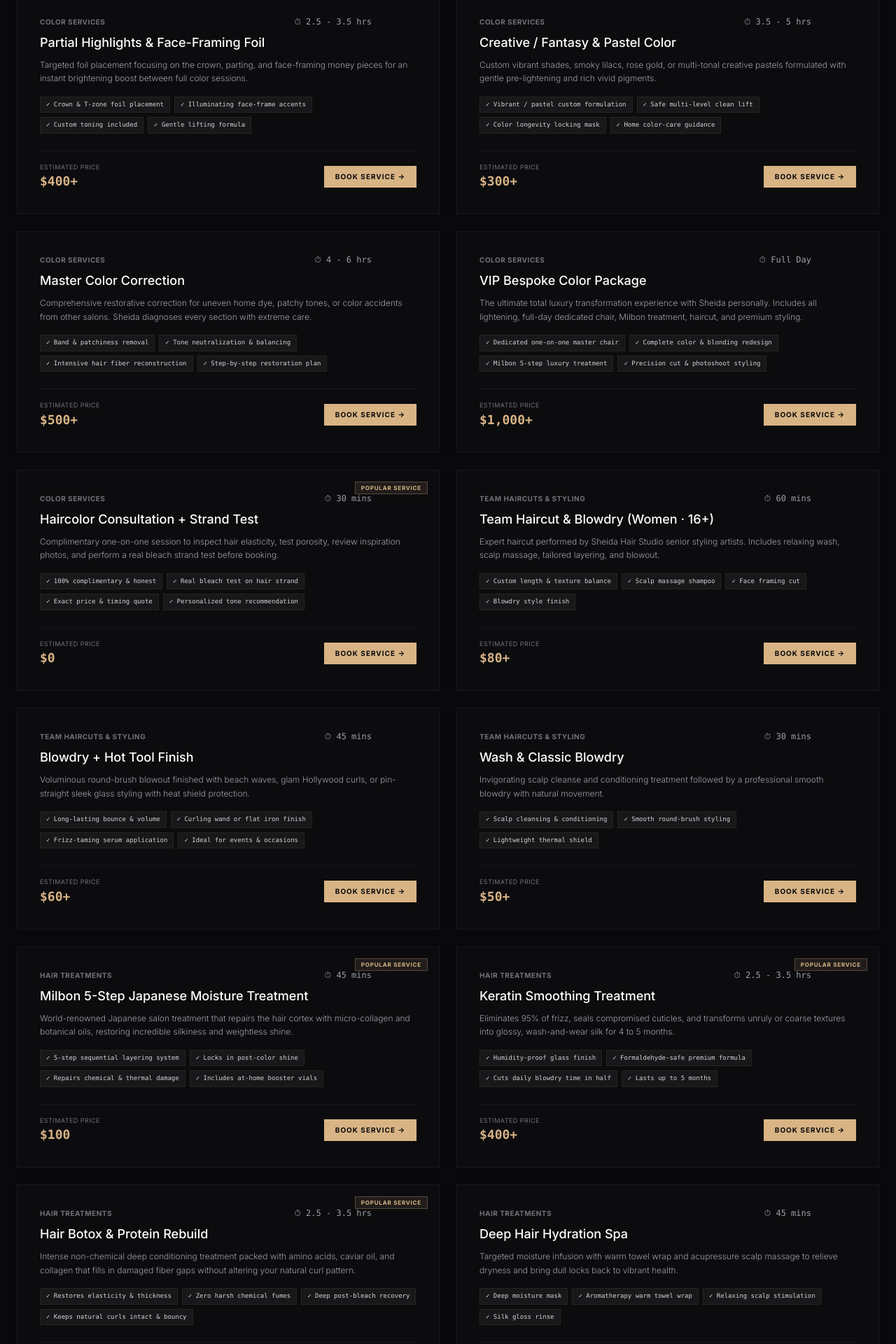
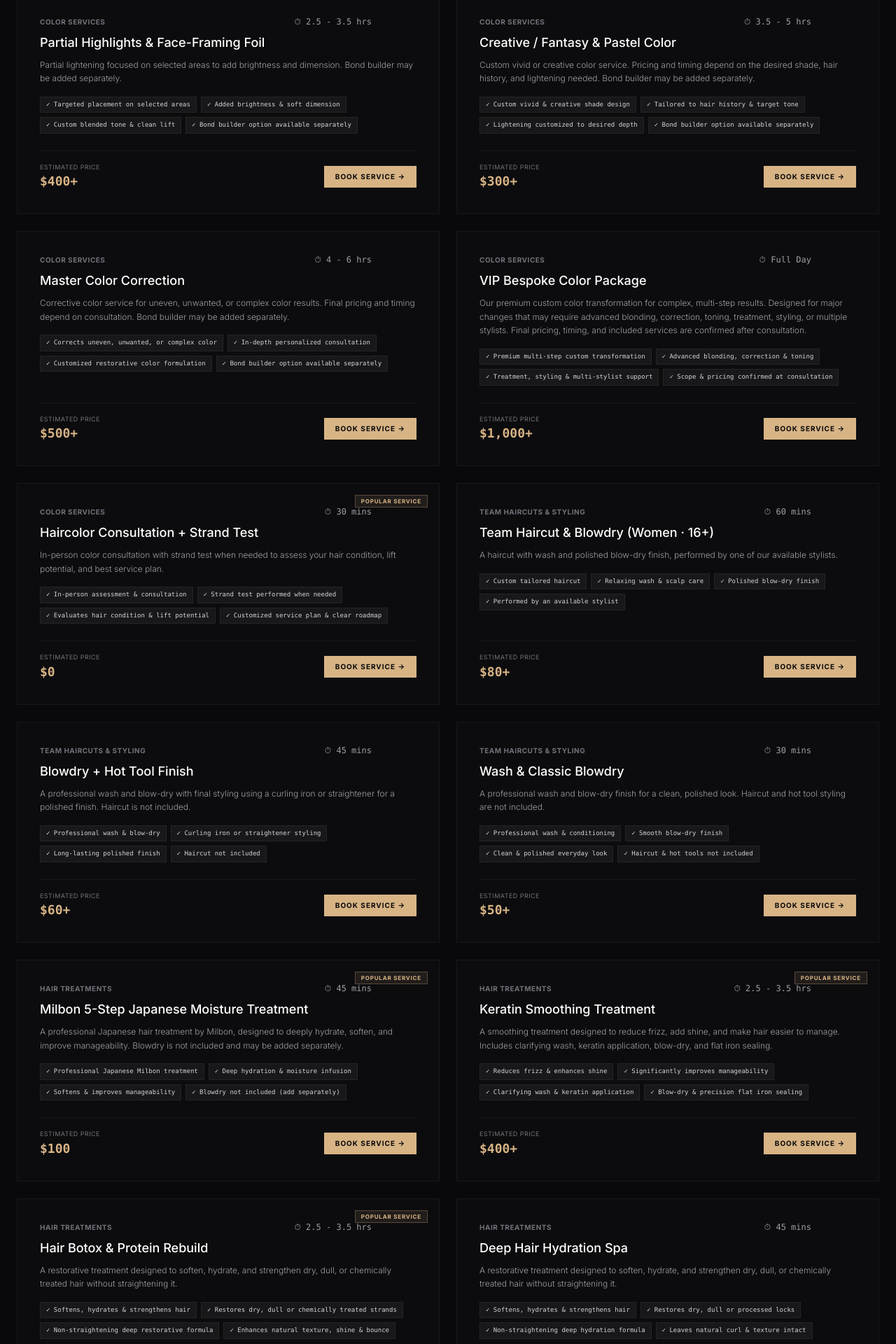
Before and after one commit to seanbee73/Sheida-Hair, a React (Vite) app: page / in a window 1280 px wide. Shown: the part 2360-4280 px from the top of the page at 70% size. Built offline with nearby package versions, Linux system fonts and the light colour scheme; some icons are missing.

Commit message:
feat(services): update root color service descriptions
Refine service descriptions and feature lists for Root Touch-Up and Gloss Toner services to clarify scope and specify that blowdry is not included.

```diff
--- a/src/data/salonData.ts
+++ b/src/data/salonData.ts
@@ -135,12 +135,12 @@ export const INITIAL_SERVICES: HairService[] = [
     priceEstimate: '$100+',
     duration: '90 mins',
     description:
-      'Precise single-process root color application for 100% seamless gray coverage or base tone maintenance that seamlessly matches mid-lengths.',
+      'Root color application for new growth only, designed to refresh your base and blend regrowth. Blowdry is not included and may be added separately.',
     features: [
-      '100% opaque gray coverage',
-      'Scalp barrier soothing application',
-      'Accurate tone matching',
-      'Clarifying wash & shine rinse',
+      'New growth root color application',
+      'Base shade refresh & seamless blending',
+      'Effective gray coverage & tone match',
+      'Blowdry not included (add separately)',
     ],
   },
   {
@@ -150,12 +150,12 @@ export const INITIAL_SERVICES: HairService[] = [
     priceEstimate: '$150+',
     duration: '2 hrs',
     description:
-      'Complete root regrowth coloring combined with an all-over tonal gloss glaze to refresh previous highlights, eliminate brassiness, and restore mirror shine.',
+      'Root color with a toner refresh to balance the overall shade and blend roots with pre-lightened lengths. Blowdry is not included and may be added separately.',
     features: [
-      'Root coverage + all-over glaze',
-      'Neutralizes brassy yellow tones',
-      'Adds luminous prismatic shine',
-      'Deep conditioning treatment',
+      'Root color + overall toner refresh',
+      'Balances shade from root to lengths',
+      'Seamless blend with pre-lightened hair',
+      'Blowdry not included (add separately)',
     ],
   },
   {
@@ -165,12 +165,12 @@ export const INITIAL_SERVICES: HairService[] = [
     priceEstimate: '$400+',
     duration: '2.5 - 3.5 hrs',
     description:
-      'Targeted foil placement focusing on the crown, parting, and face-framing money pieces for an instant brightening boost between full color sessions.',
+      'Partial lightening focused on selected areas to add brightness and dimension. Bond builder may be added separately.',
     features: [
-      'Crown & T-zone foil placement',
-      'Illuminating face-frame accents',
-      'Custom toning included',
-      'Gentle lifting formula',
+      'Targeted placement on selected areas',
+      'Added brightness & soft dimension',
+      'Custom blended tone & clean lift',
+      'Bond builder option available separately',
     ],
   },
   {
@@ -180,12 +180,12 @@ export const INITIAL_SERVICES: HairService[] = [
     priceEstimate: '$300+',
     duration: '3.5 - 5 hrs',
     description:
-      'Custom vibrant shades, smoky lilacs, rose gold, or multi-tonal creative pastels formulated with gentle pre-lightening and rich vivid pigments.',
+      'Custom vivid or creative color service. Pricing and timing depend on the desired shade, hair history, and lightening needed. Bond builder may be added separately.',
     features: [
-      'Vibrant / pastel custom formulation',
-      'Safe multi-level clean lift',
-      'Color longevity locking mask',
-      'Home color-care guidance',
+      'Custom vivid & creative shade design',
+      'Tailored to hair history & target tone',
+      'Lightening customized to desired depth',
+      'Bond builder option available separately',
     ],
   },
   {
@@ -195,12 +195,12 @@ export const INITIAL_SERVICES: HairService[] = [
     priceEstimate: '$500+',
     duration: '4 - 6 hrs',
     description:
-      'Comprehensive restorative correction for uneven home dye, patchy tones, or color accidents from other salons. Sheida diagnoses every section with extreme care.',
+      'Corrective color service for uneven, unwanted, or complex color results. Final pricing and timing depend on consultation. Bond builder may be added separately.',
     features: [
-      'Band & patchiness removal',
-      'Tone neutralization & balancing',
-      'Intensive hair fiber reconstruction',
-      'Step-by-step restoration plan',
+      'Corrects uneven, unwanted, or complex color',
+      'In-depth personalized consultation',
+      'Customized restorative color formulation',
+      'Bond builder option available separately',
     ],
   },
   {
@@ -210,12 +210,12 @@ export const INITIAL_SERVICES: HairService[] = [
     priceEstimate: '$1,000+',
     duration: 'Full Day',
     description:
-      'The ultimate total luxury transformation experience with Sheida personally. Includes all lightening, full-day dedicated chair, Milbon treatment, haircut, and premium styling.',
+      'Our premium custom color transformation for complex, multi-step results. Designed for major changes that may require advanced blonding, correction, toning, treatment, styling, or multiple stylists. Final pricing, timing, and included services are confirmed after consultation.',
     features: [
-      'Dedicated one-on-one master chair',
-      'Complete color & blonding redesign',
-      'Milbon 5-step luxury treatment',
-      'Precision cut & photoshoot styling',
+      'Premium multi-step custom transformation',
+      'Advanced blonding, correction & toning',
+      'Treatment, styling & multi-stylist support',
+      'Scope & pricing confirmed at consultation',
     ],
   },
   {
@@ -225,12 +225,12 @@ export const INITIAL_SERVICES: HairService[] = [
     priceEstimate: '$0',
     duration: '30 mins',
     description:
-      'Complimentary one-on-one session to inspect hair elasticity, test porosity, review inspiration photos, and perform a real bleach strand test before booking.',
+      'In-person color consultation with strand test when needed to assess your hair condition, lift potential, and best service plan.',
     features: [
-      '100% complimentary & honest',
-      'Real bleach test on hair strand',
-      'Exact price & timing quote',
-      'Personalized tone recommendation',
+      'In-person assessment & consultation',
+      'Strand test performed when needed',
+      'Evaluates hair condition & lift potential',
+      'Customized service plan & clear roadmap',
     ],
     popular: true,
   },
@@ -243,12 +243,12 @@ export const INITIAL_SERVICES: HairService[] = [
     priceEstimate: '$80+',
     duration: '60 mins',
     description:
-      'Expert haircut performed by Sheida Hair Studio senior styling artists. Includes relaxing wash, scalp massage, tailored layering, and blowout.',
+      'A haircut with wash and polished blow-dry finish, performed by one of our available stylists.',
     features: [
-      'Custom length & texture balance',
-      'Scalp massage shampoo',
-      'Face framing cut',
-      'Blowdry style finish',
+      'Custom tailored haircut',
+      'Relaxing wash & scalp care',
+      'Polished blow-dry finish',
+      'Performed by an available stylist',
     ],
   },
   {
@@ -258,12 +258,12 @@ export const INITIAL_SERVICES: HairService[] = [
     priceEstimate: '$60+',
     duration: '45 mins',
     description:
-      'Voluminous round-brush blowout finished with beach waves, glam Hollywood curls, or pin-straight sleek glass styling with heat shield protection.',
+      'A professional wash and blow-dry with final styling using a curling iron or straightener for a polished finish. Haircut is not included.',
     features: [
-      'Long-lasting bounce & volume',
-      'Curling wand or flat iron finish',
-      'Frizz-taming serum application',
-      'Ideal for events & occasions',
+      'Professional wash & blow-dry',
+      'Curling iron or straightener styling',
+      'Long-lasting polished finish',
+      'Haircut not included',
     ],
   },
   {
@@ -273,11 +273,12 @@ export const INITIAL_SERVICES: HairService[] = [
     priceEstimate: '$50+',
     duration: '30 mins',
     description:
-      'Invigorating scalp cleanse and conditioning treatment followed by a professional smooth blowdry with natural movement.',
+      'A professional wash and blow-dry finish for a clean, polished look. Haircut and hot tool styling are not included.',
     features: [
-      'Scalp cleansing & conditioning',
-      'Smooth round-brush styling',
-      'Lightweight thermal shield',
+      'Professional wash & conditioning',
+      'Smooth blow-dry finish',
+      'Clean & polished everyday look',
+      'Haircut & hot tools not included',
     ],
   },
 
@@ -289,12 +290,12 @@ export const INITIAL_SERVICES: HairService[] = [
     priceEstimate: '$100',
     duration: '45 mins',
     description:
-      'World-renowned Japanese salon treatment that repairs the hair cortex with micro-collagen and botanical oils, restoring incredible silkiness and weightless shine.',
+      'A professional Japanese hair treatment by Milbon, designed to deeply hydrate, soften, and improve manageability. Blowdry is not included and may be added separately.',
     features: [
-      '5-step sequential layering system',
-      'Locks in post-color shine',
-      'Repairs chemical & thermal damage',
-      'Includes at-home booster vials',
+      'Professional Japanese Milbon treatment',
+      'Deep hydration & moisture infusion',
+      'Softens & improves manageability',
+      'Blowdry not included (add separately)',
     ],
     popular: true,
   },
@@ -305,12 +306,12 @@ export const INITIAL_SERVICES: HairService[] = [
     priceEstimate: '$400+',
     duration: '2.5 - 3.5 hrs',
     description:
-      'Eliminates 95% of frizz, seals compromised cuticles, and transforms unruly or coarse textures into glossy, wash-and-wear silk for 4 to 5 months.',
+      'A smoothing treatment designed to reduce frizz, add shine, and make hair easier to manage. Includes clarifying wash, keratin application, blow-dry, and flat iron sealing.',
     features: [
-      'Humidity-proof glass finish',
-      'Formaldehyde-safe premium formula',
-      'Cuts daily blowdry time in half',
-      'Lasts up to 5 months',
+      'Reduces frizz & enhances shine',
+      'Significantly improves manageability',
+      'Clarifying wash & keratin application',
+      'Blow-dry & precision flat iron sealing',
     ],
     popular: true,
   },
@@ -321,12 +322,12 @@ export const INITIAL_SERVICES: HairService[] = [
     priceEstimate: '$400+',
     duration: '2.5 - 3.5 hrs',
     description:
-      'Intense non-chemical deep conditioning treatment packed with amino acids, caviar oil, and collagen that fills in damaged fiber gaps without altering your natural curl pattern.',
+      'A restorative treatment designed to soften, hydrate, and strengthen dry, dull, or chemically treated hair without straightening it.',
     features: [
-      'Restores elasticity & thickness',
-      'Zero harsh chemical fumes',
-      'Deep post-bleach recovery',
-      'Keeps natural curls intact & bouncy',
+      'Softens, hydrates & strengthens hair',
+      'Restores dry, dull or chemically treated strands',
+      'Non-straightening deep restorative formula',
+      'Enhances natural texture, shine & bounce',
     ],
     popular: true,
   },
@@ -337,12 +338,12 @@ export const INITIAL_SERVICES: HairService[] = [
     priceEstimate: '$85+',
     duration: '45 mins',
     description:
-      'Targeted moisture infusion with warm towel wrap and acupressure scalp massage to relieve dryness and bring dull locks back to vibrant health.',
+      'A restorative treatment designed to soften, hydrate, and strengthen dry, dull, or chemically treated hair without straightening it.',
     features: [
-      'Deep moisture mask',
-      'Aromatherapy warm towel wrap',
-      'Relaxing scalp stimulation',
-      'Silk gloss rinse',
+      'Softens, hydrates & strengthens hair',
+      'Restores dry, dull or processed locks',
+      'Non-straightening deep hydration formula',
+      'Leaves natural curl & texture intact',
     ],
   },
 ];
```
